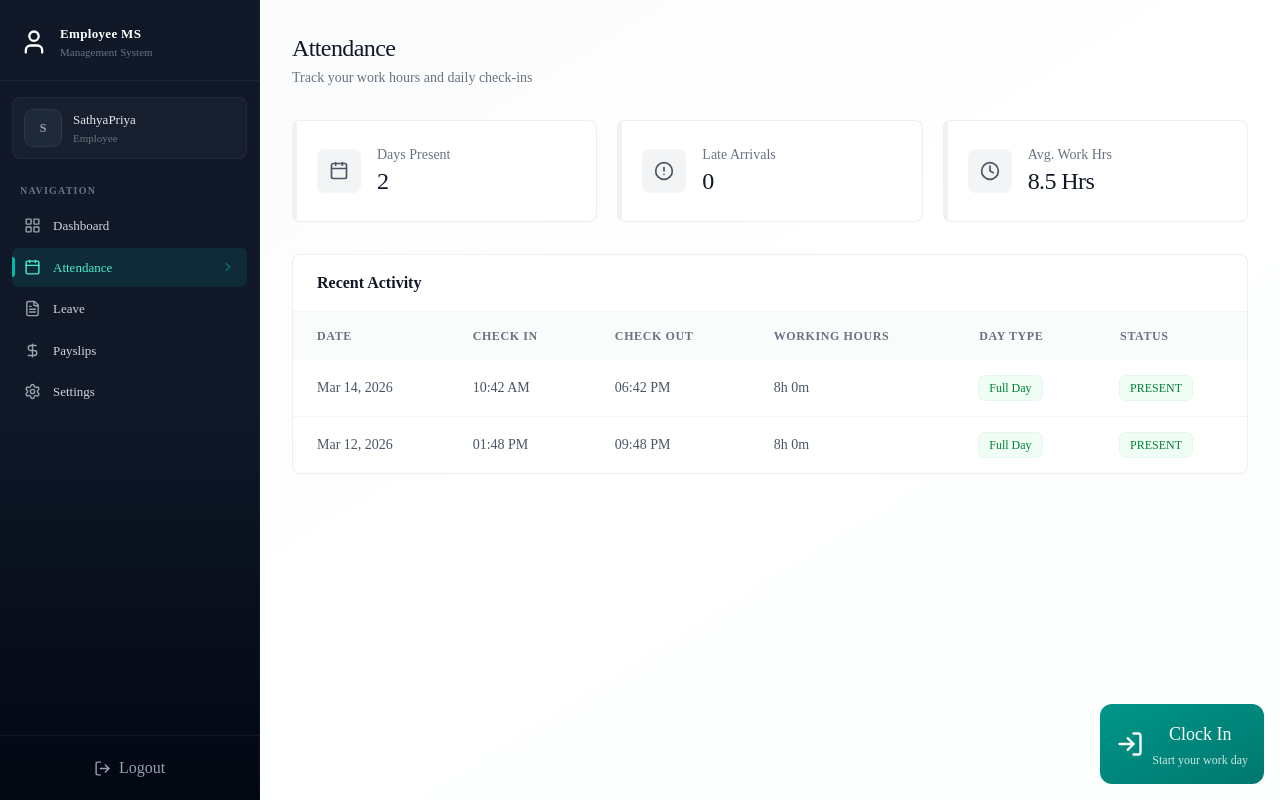
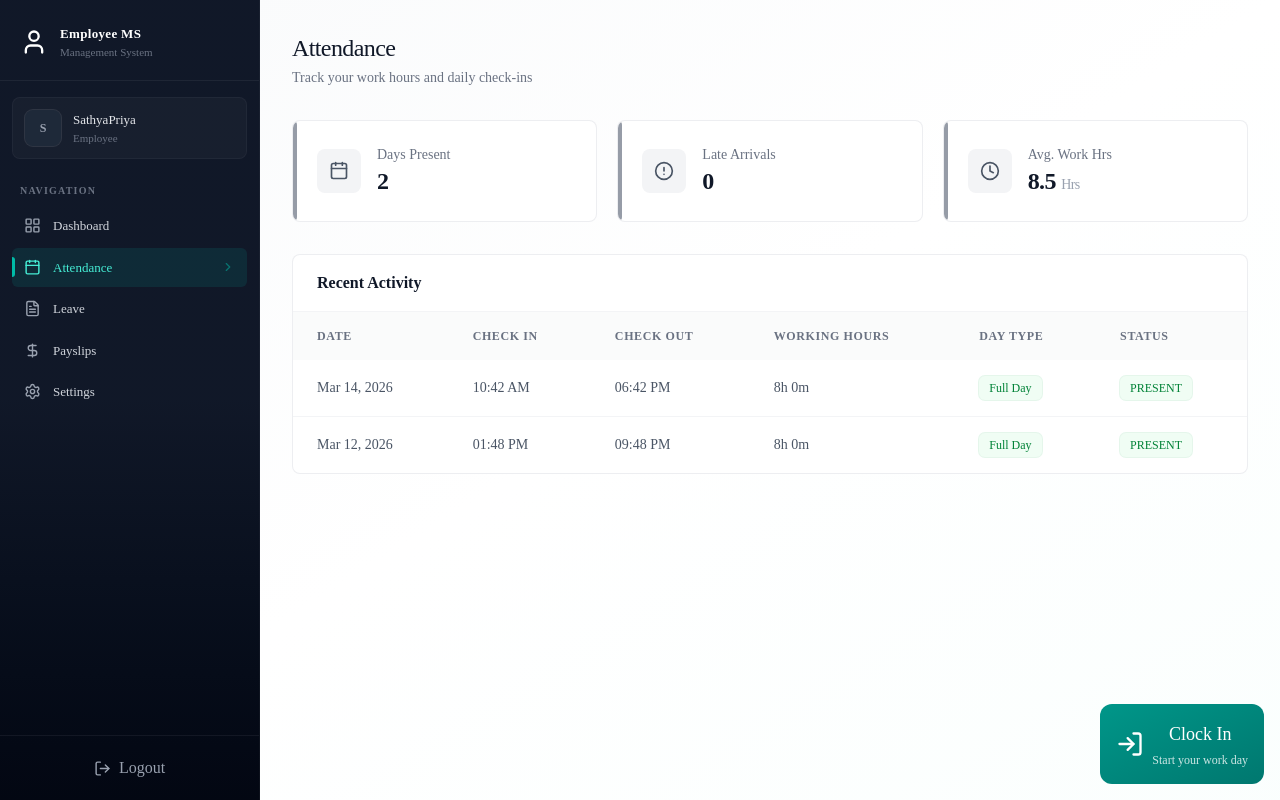
Before and after one commit to PrethigahShanmugarajah/Staffly, a React (Vite) app in the folder Client/: page /attendance in a window 1280 px wide. Built offline with nearby package versions, Linux system fonts and the light colour scheme; a web font is replaced by a local one.

Commit message:
Use stats card for attendance statistics

```diff
--- a/Client/src/components/Attendance/AttendanceStats.jsx
+++ b/Client/src/components/Attendance/AttendanceStats.jsx
@@ -1,5 +1,6 @@
 // Client / src / components / Attendance / AttendanceStats.jsx
 import { AlertCircleIcon, CalendarIcon, ClockIcon } from "lucide-react";
+import StatsCard from "../StatsCard";
 
 const AttendanceStats = ({ history }) => {
   const totalPresent = history.filter(
@@ -8,15 +9,21 @@ const AttendanceStats = ({ history }) => {
 
   const totalLate = history.filter((h) => h.status === "LATE").length;
 
+  // const stats = [
+  //   { label: "Days Present", value: totalPresent, icon: CalendarIcon },
+  //   { label: "Late Arrivals", value: totalLate, icon: AlertCircleIcon },
+  //   { label: "Avg. Work Hrs", value: "8.5 Hrs", icon: ClockIcon },
+  // ];
+
   const stats = [
-    { label: "Days Present", value: totalPresent, icon: CalendarIcon },
-    { label: "Late Arrivals", value: totalLate, icon: AlertCircleIcon },
-    { label: "Avg. Work Hrs", value: "8.5 Hrs", icon: ClockIcon },
+    { title: "Days Present", value: totalPresent, icon: CalendarIcon },
+    { title: "Late Arrivals", value: totalLate, icon: AlertCircleIcon },
+    { title: "Avg. Work Hrs", value: "8.5", suffix: "Hrs", icon: ClockIcon },
   ];
 
   return (
     <div className="grid grid-cols-1 sm:grid-cols-3 gap-4 sm:gap-5 mb-8 cursor-pointer">
-      {stats.map((s) => (
+      {/* {stats.map((s) => (
         <div
           key={s.label}
           className="bg-white rounded-lg border border-gray-200/70 hover:-translate-y-0.5 transition-all duration-300 p-5 sm:p-6 flex items-center gap-4 relative overflow-hidden group"
@@ -35,6 +42,16 @@ const AttendanceStats = ({ history }) => {
             </p>
           </div>
         </div>
+      ))} */}
+
+      {stats.map((s) => (
+        <StatsCard
+          key={s.title}
+          title={s.title}
+          value={s.value}
+          suffix={s.suffix}
+          icon={s.icon}
+        />
       ))}
     </div>
   );
```
